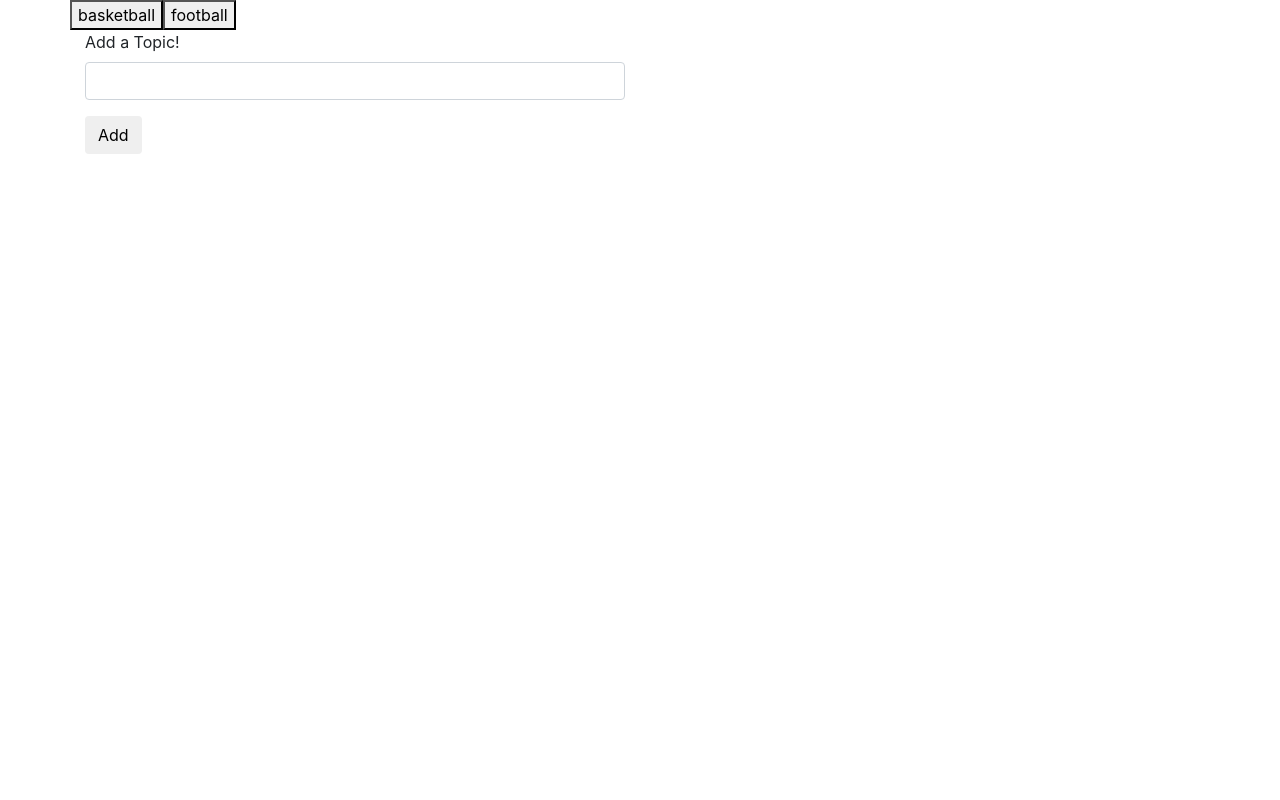
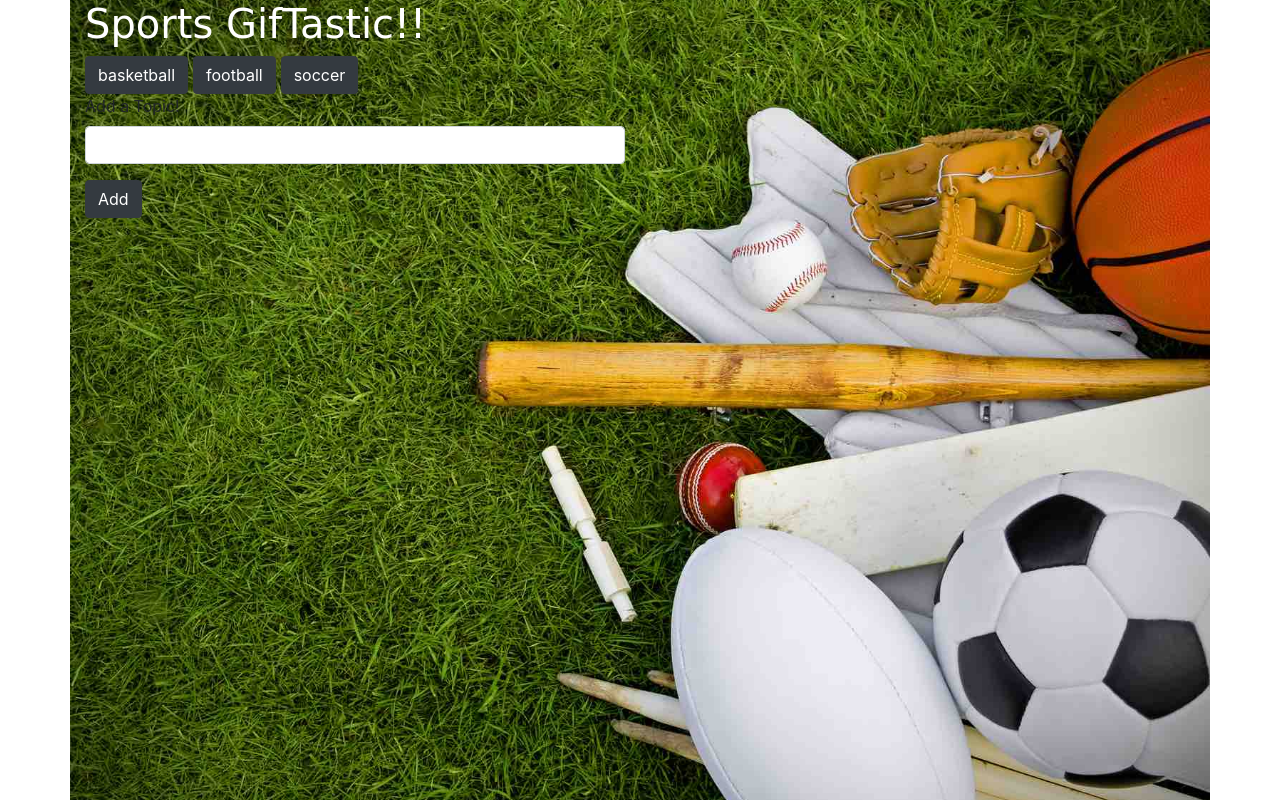
Before and after one commit to MaxMagic/GifTastic, a plain HTML site: page index.html in a window 1280 px wide. Drawn offline with nearby package versions, Linux system fonts and the light colour scheme.

Commit message:
updated layout

```diff
--- a/assets/css/style.css
+++ b/assets/css/style.css
@@ -0,0 +1,36 @@
+
+h1 {
+    color: white;
+    font-family: cursive;
+}
+
+p {
+    color: white;
+    font-family: cursive;
+    font-size: 20px;
+}
+
+#buttonArea {
+    margin-left: 15px;
+}
+
+body, html {
+    height: 100%;
+}
+
+.btn-space {
+    margin-right: 5px;
+}
+
+.bg {
+
+    background-image: url("../images/USASportGroup_HRCaseStudy.jpg");
+
+    height: 100%;
+
+    background-position: center;
+    background-repeat: no-repeat;
+    background-size: cover;
+    margin: auto;
+    overflow: auto;
+}
--- a/index.html
+++ b/index.html
@@ -8,12 +8,13 @@
     <!-- Bootstrap CSS -->
     <link rel="stylesheet" href="https://stackpath.bootstrapcdn.com/bootstrap/4.1.3/css/bootstrap.min.css" integrity="sha384-MCw98/SFnGE8fJT3GXwEOngsV7Zt27NXFoaoApmYm81iuXoPkFOJwJ8ERdknLPMO" crossorigin="anonymous">
     <link rel="stylesheet" href="assets/css/style.css">
-    <title>GifTastic!</title>
+    <title>Sports GifTastic!</title>
   </head>
   <body>
-    <div class="container">
-        <div class="row">
-            <div id="buttonArea"></div>
+    <div class="container bg">
+        <div id="titleArea"><h1>Sports GifTastic!!</h1></div>
+        <div class="row d-flex justify-content-between">
+            <div class="" id="buttonArea"></div>
         </div>
         <div class="row">
             <div class="col-md-6" id="searchArea">
@@ -21,9 +22,11 @@
                 <label for="find-topic">Add a Topic!</label>
                 <input class="form-control" id="find-topic" type="text">
               </div>
-              <button class="btn btn-default" id="add-topic" type="submit">Add</button>
+              <button class="btn btn btn-dark mb-3" id="add-topic" type="submit">Add</button>
             </div>
-            <div class="col-md-6" id="gifArea"></div>
+        </div>
+        <div class="row">
+          <div class="col-md-12 d-flex flex-row flex-wrap" id="gifArea"></div>
         </div>
     </div>
 
--- a/javascript/app.js
+++ b/javascript/app.js
@@ -1,4 +1,4 @@
-var topics = ["basketball", "football"];
+var topics = ["basketball", "football","soccer"];
 var searchTopic;
 
 function addButtons(){
@@ -8,6 +8,7 @@ function addButtons(){
       newButton.text(topics[x]);
       newButton.attr("data-name", topics[x]);
       newButton.attr("id", "topicButton");
+      newButton.addClass("btn btn-dark btn-space");
       $("#buttonArea").append(newButton);
     }
 };
@@ -74,7 +75,7 @@ $("#buttonArea").on("click", "#topicButton", function() {
         topicImage.attr("data-still", results[i].images.fixed_height_still.url);
         topicImage.attr("data-animate", results[i].images.original.url);
         topicImage.attr("data-state", "still");
-        topicImage.addClass("gif");
+        topicImage.addClass("gif btn-space");
 
         topicDiv.append(p);
         topicDiv.append(topicImage);
```
Also changed, not shown: assets/images/USASportGroup_HRCaseStudy.jpg (added), assets/images/blue-flashing-lights-stage-sports-stadium-background_v1wmuz8k__S0000.jpg (added), assets/images/multi-sport-background.jpg (added), 2 other files.
